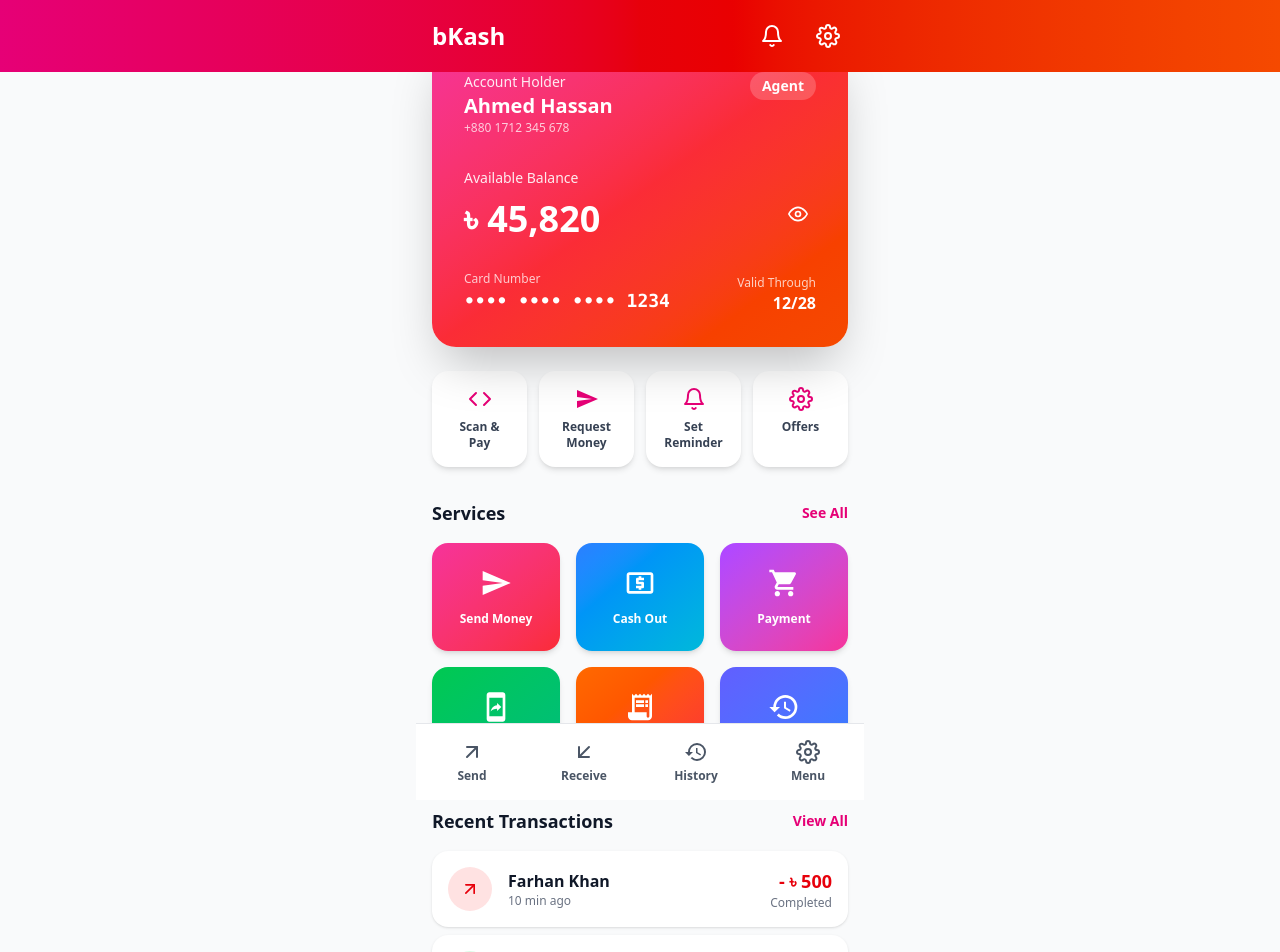
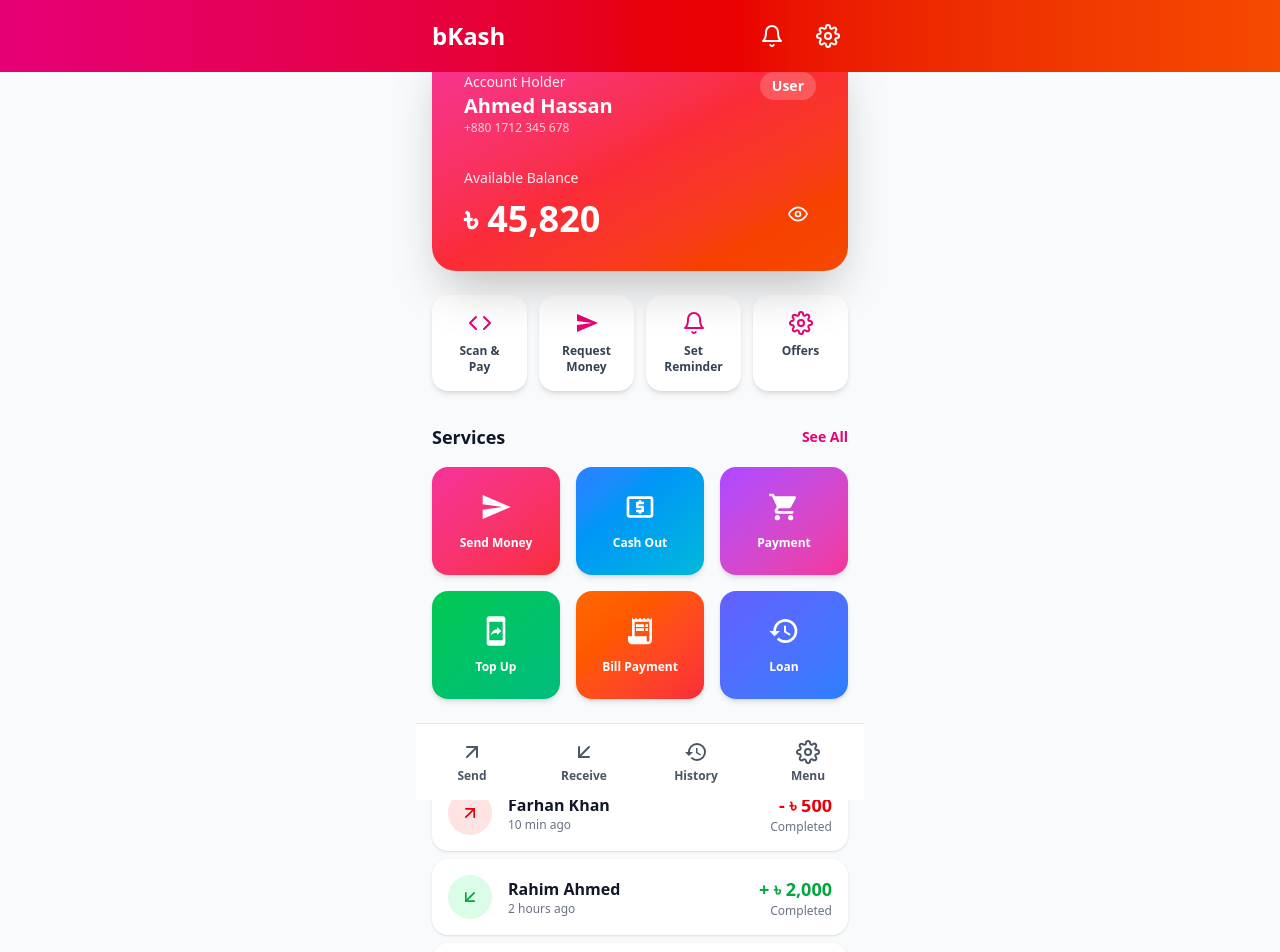
Before and after one commit to zaifears/zaifears-portfolio, a Next.js app: page /bizcomp/excelerate/r2 in a window 1280 px wide. Shown: the top 952 px of the page. Built offline with nearby package versions, Linux system fonts and the light colour scheme.

Commit message:
Remove card details, change Agent to User, add click handlers to all interactive elements

```diff
--- a/app/bizcomp/excelerate/r2/page.tsx
+++ b/app/bizcomp/excelerate/r2/page.tsx
@@ -13,7 +13,7 @@
     balance: 45820,
     name: 'Ahmed Hassan',
     phone: '+880 1712 345 678',
-    level: 'Agent',
+    level: 'User',
   };
 
   const services = [
@@ -47,10 +47,10 @@
         <div className="max-w-md mx-auto px-4 py-4 flex justify-between items-center">
           <h1 className="text-2xl font-bold">bKash</h1>
           <div className="flex gap-4">
-            <button className="p-2 hover:bg-white/20 rounded-lg transition">
+            <button onClick={() => alert('Notifications')} className="p-2 hover:bg-white/20 rounded-lg transition cursor-pointer">
               <FiBell size={24} />
             </button>
-            <button className="p-2 hover:bg-white/20 rounded-lg transition">
+            <button onClick={() => alert('Settings')} className="p-2 hover:bg-white/20 rounded-lg transition cursor-pointer">
               <FiSettings size={24} />
             </button>
           </div>
@@ -73,7 +73,7 @@
           </div>
 
           {/* Balance Section */}
-          <div className="mb-8">
+          <div>
             <p className="text-sm opacity-90 mb-2">Available Balance</p>
             <div className="flex justify-between items-baseline gap-4">
               <p className="text-4xl font-bold">
@@ -87,18 +87,6 @@
               </button>
             </div>
           </div>
-
-          {/* Card Details */}
-          <div className="flex justify-between items-end">
-            <div>
-              <p className="text-xs opacity-75">Card Number</p>
-              <p className="text-lg font-mono font-semibold">•••• •••• •••• 1234</p>
-            </div>
-            <div className="text-right">
-              <p className="text-xs opacity-75">Valid Through</p>
-              <p className="font-semibold">12/28</p>
-            </div>
-          </div>
         </div>
       </div>
 
@@ -107,10 +95,12 @@
         <div className="grid grid-cols-4 gap-3">
           {quickActions.map((action, idx) => {
             const Icon = action.icon;
+            const handleClick = () => alert(`Clicked: ${action.label}`);
             return (
               <button
                 key={idx}
-                className="bg-white rounded-2xl p-4 shadow-md hover:shadow-lg transition transform hover:scale-105 flex flex-col items-center gap-2"
+                onClick={handleClick}
+                className="bg-white rounded-2xl p-4 shadow-md hover:shadow-lg transition transform hover:scale-105 flex flex-col items-center gap-2 cursor-pointer"
               >
                 <Icon size={24} className="text-pink-600" />
                 <p className="text-xs font-semibold text-gray-700 text-center">{action.label}</p>
@@ -124,15 +114,17 @@
       <div className="max-w-md mx-auto px-4 mt-8">
         <div className="flex justify-between items-center mb-4">
           <h2 className="text-lg font-bold text-gray-900">Services</h2>
-          <a href="#" className="text-pink-600 text-sm font-semibold hover:underline">See All</a>
+          <button onClick={() => alert('View all services')} className="text-pink-600 text-sm font-semibold hover:underline cursor-pointer">See All</button>
         </div>
         <div className="grid grid-cols-3 gap-4">
           {services.map((service, idx) => {
             const Icon = service.icon;
+            const handleClick = () => alert(`Service: ${service.label}`);
             return (
               <button
                 key={idx}
-                className={`bg-linear-to-br ${service.color} rounded-2xl p-6 shadow-md hover:shadow-lg transition transform hover:scale-105 flex flex-col items-center gap-3 text-white`}
+                onClick={handleClick}
+                className={`bg-linear-to-br ${service.color} rounded-2xl p-6 shadow-md hover:shadow-lg transition transform hover:scale-105 flex flex-col items-center gap-3 text-white cursor-pointer`}
               >
                 <Icon size={32} />
                 <p className="text-xs font-semibold text-center">{service.label}</p>
@@ -146,13 +138,18 @@
       <div className="max-w-md mx-auto px-4 mt-8">
         <div className="flex justify-between items-center mb-4">
           <h2 className="text-lg font-bold text-gray-900">Recent Transactions</h2>
-          <a href="#" className="text-pink-600 text-sm font-semibold hover:underline">View All</a>
+          <button onClick={() => alert('View all transactions')} className="text-pink-600 text-sm font-semibold hover:underline cursor-pointer">View All</button>
         </div>
         <div className="space-y-2">
           {transactions.map((txn, idx) => {
             const Icon = txn.icon;
+            const handleClick = () => alert(`Transaction: ${txn.recipient} - ${txn.type === 'send' ? '-' : '+'} ৳ ${txn.amount}`);
             return (
-              <div key={idx} className="bg-white rounded-2xl p-4 flex items-center justify-between shadow-sm hover:shadow-md transition">
+              <button
+                key={idx}
+                onClick={handleClick}
+                className="bg-white rounded-2xl p-4 flex items-center justify-between shadow-sm hover:shadow-md transition w-full cursor-pointer text-left"
+              >
                 <div className="flex items-center gap-4 flex-1">
                   <div className={`p-3 rounded-full ${txn.type === 'send' ? 'bg-red-100' : 'bg-green-100'}`}>
                     <Icon size={20} className={txn.type === 'send' ? 'text-red-600' : 'text-green-600'} />
@@ -168,7 +165,7 @@
                   </p>
                   <p className="text-xs text-gray-500">{txn.status}</p>
                 </div>
-              </div>
+              </button>
             );
           })}
         </div>
@@ -179,7 +176,7 @@
         <div className="bg-linear-to-r from-blue-500 to-cyan-500 rounded-2xl p-6 text-white shadow-lg">
           <h3 className="text-lg font-bold mb-2">Send Money & Get Cashback!</h3>
           <p className="text-sm opacity-90 mb-4">Get up to 50 Taka cashback on your next 5 transfers</p>
-          <button className="bg-white text-blue-600 px-4 py-2 rounded-lg font-semibold hover:bg-gray-100 transition">
+          <button onClick={() => alert('Cashback offer details')} className="bg-white text-blue-600 px-4 py-2 rounded-lg font-semibold hover:bg-gray-100 transition cursor-pointer">
             Learn More
           </button>
         </div>
```
